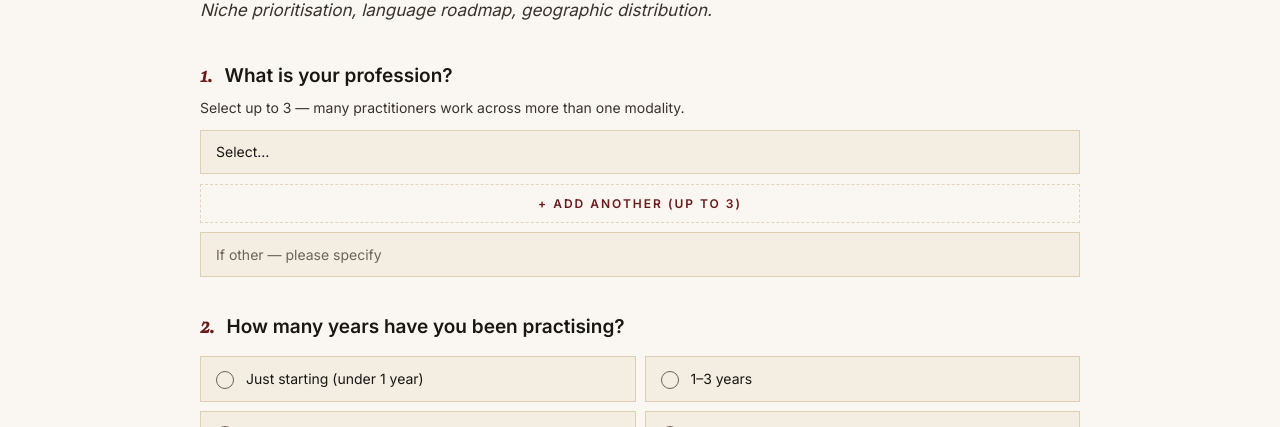
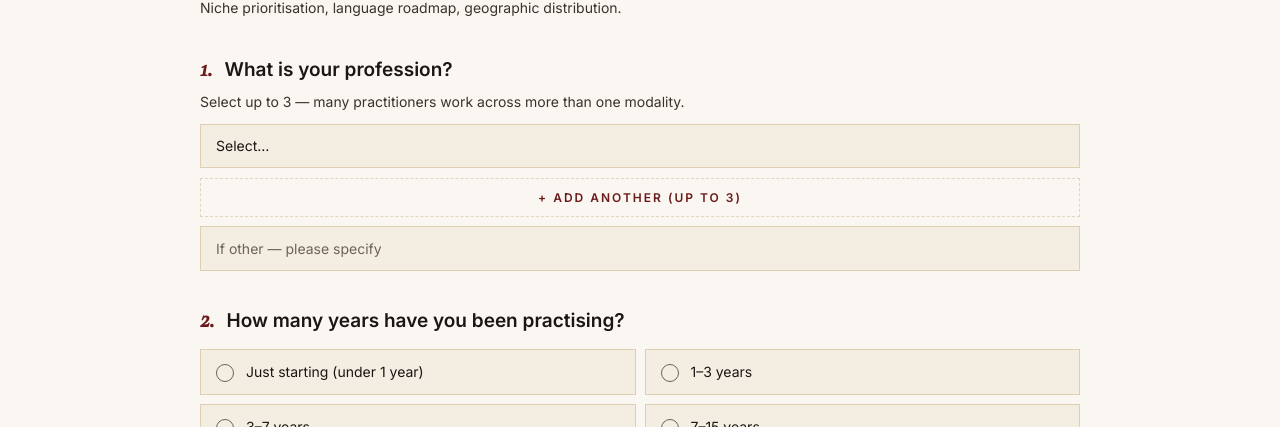
Before and after one commit to olgabressers/astrocrm-landing, a plain HTML site: page early-user-questionnaire.html in a window 1280 px wide. Shown: the part 673-1100 px from the top of the page. Drawn offline with nearby package versions, Linux system fonts and the light colour scheme.

Commit message:
Match section-desc font to field-hint (14px normal dim)

```diff
--- a/early-user-questionnaire.html
+++ b/early-user-questionnaire.html
@@ -102,7 +102,7 @@
     .step-num::before { content: ''; display: inline-block; width: 26px; height: 1px; background: var(--wine); vertical-align: middle; margin-right: 12px; }
     .step-title { font-family: 'Cormorant Garamond', serif; font-size: 34px; font-weight: 500; margin-bottom: 8px; color: var(--white); }
     .step-title em { font-style: italic; color: var(--wine); }
-    .step-desc { font-size: 17px; font-style: italic; color: var(--dim); line-height: 1.6; margin-bottom: 32px; }
+    .step-desc { font-size: 14px; font-style: normal; color: var(--dim); line-height: 1.5; margin-bottom: 32px; }
 
     /* FIELDS */
     .field { margin-bottom: 30px; }
```
